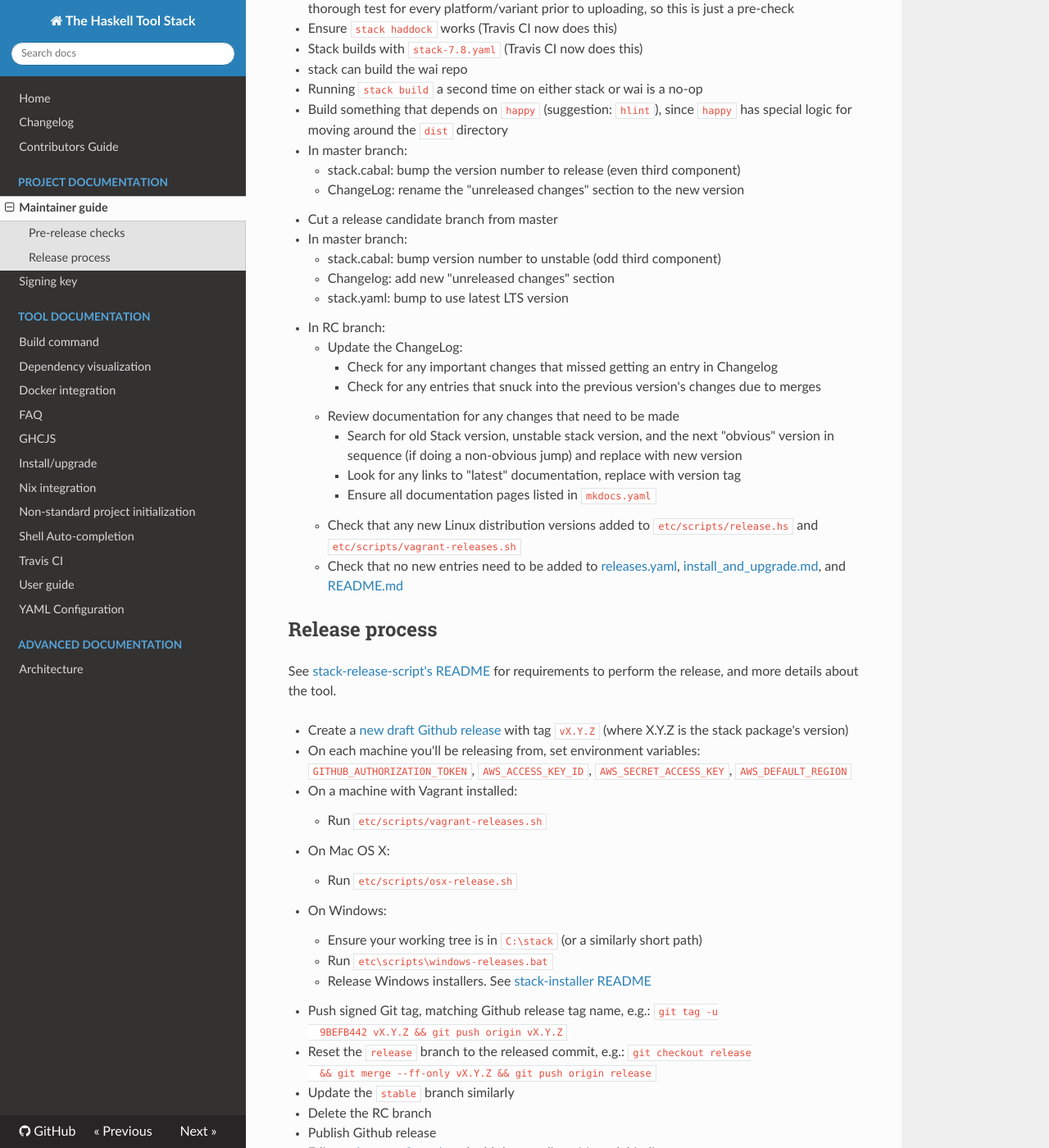
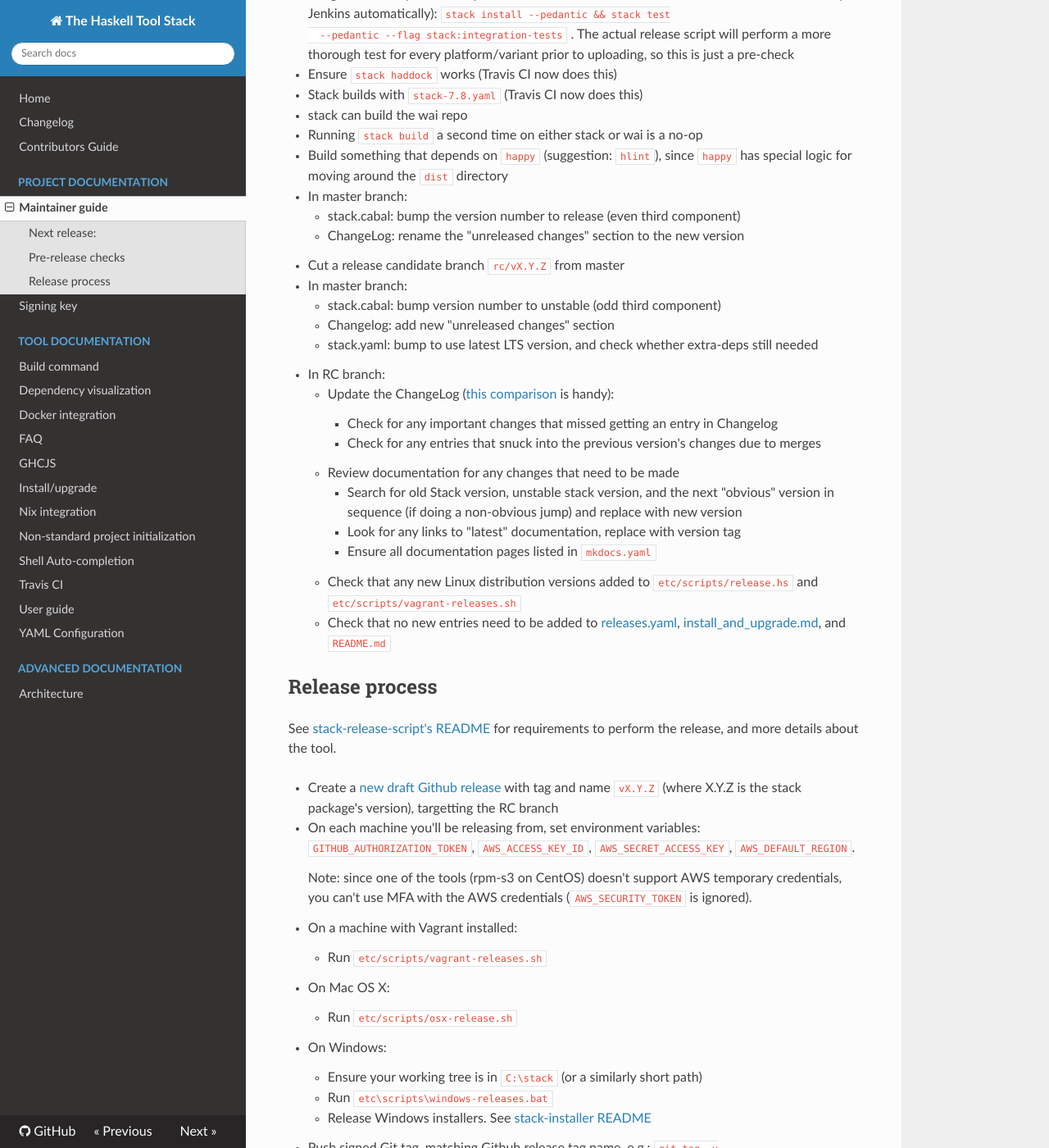
Before and after one commit to commercialhaskell/stack, an MkDocs documentation site: the page built from doc/MAINTAINER_GUIDE.md, in a window 1280 px wide and 1400 px high, scrolled down 412 px. Shown: the whole window at 82% size. Built offline with MkDocs 1.6.1, drawn with Linux system fonts in a browser that asks for light colours; nearby versions of some CDN libraries; old or Windows-style settings are respelled for this version of MkDocs; some of the changed text lies outside the part shown.

Commit message:
Update MAINTAINER_GUIDE

```diff
--- a/doc/MAINTAINER_GUIDE.md
+++ b/doc/MAINTAINER_GUIDE.md
@@ -1,12 +1,15 @@
 # Maintainer guide
+
+## Next release:
+
+* Integrate FreeBSD binaries and packages
+  [#1253](https://github.com/commercialhaskell/stack/issues/1253#issuecomment-185993240)
 
 ## Pre-release checks
 
 The following should be tested minimally before a release is considered good
 to go:
 
-* After GHC 8.0: maybe switch to Debian 8 and CentOS 6.7 Vagrant boxes for
-  building Stack binaries (to match GHC bindists) and drop support for Debian 7.
 * Ensure `release` and `stable` branches merged to `master`
 * Integration tests pass on a representative Windows, Mac OS X, and Linux (Linux
   is handled by Jenkins automatically): `stack install --pedantic && stack test
@@ -23,13 +26,16 @@
     * stack.cabal: bump the version number to release (even third
       component)
     * ChangeLog: rename the "unreleased changes" section to the new version
-* Cut a release candidate branch from master
+* Cut a release candidate branch `rc/vX.Y.Z` from master
 * In master branch:
     * stack.cabal: bump version number to unstable (odd third component)
     * Changelog: add new "unreleased changes" section
-    * stack.yaml: bump to use latest LTS version
+    * stack.yaml: bump to use latest LTS version, and check whether extra-deps
+      still needed
 * In RC branch:
-    * Update the ChangeLog:
+    * Update the ChangeLog
+      ([this comparison](https://github.com/commercialhaskell/stack/compare/release...master)
+      is handy):
         * Check for any important changes that missed getting an entry in Changelog
         * Check for any entries that snuck into the previous version's changes
           due to merges
@@ -45,7 +51,7 @@
       [releases.yaml](https://github.com/fpco/stackage-content/blob/master/stack/releases.yaml),
       [install_and_upgrade.md](https://github.com/commercialhaskell/stack/blob/master/doc/install_and_upgrade.md),
       and
-      [README.md](https://github.com/commercialhaskell/stack/blob/master/README.md)
+      `README.md`
 
 ## Release process
 
@@ -55,11 +61,16 @@
 
 * Create a
   [new draft Github release](https://github.com/commercialhaskell/stack/releases/new)
-  with tag `vX.Y.Z` (where X.Y.Z is the stack package's version)
+  with tag and name `vX.Y.Z` (where X.Y.Z is the stack package's version), targetting the
+  RC branch
 
 * On each machine you'll be releasing from, set environment variables:
   `GITHUB_AUTHORIZATION_TOKEN`, `AWS_ACCESS_KEY_ID`, `AWS_SECRET_ACCESS_KEY`,
-  `AWS_DEFAULT_REGION`
+  `AWS_DEFAULT_REGION`.
+
+    Note: since one of the tools (rpm-s3 on CentOS) doesn't support AWS temporary
+    credentials, you can't use MFA with the AWS credentials (`AWS_SECURITY_TOKEN`
+    is ignored).
 
 * On a machine with Vagrant installed:
     * Run `etc/scripts/vagrant-releases.sh`
@@ -81,7 +92,7 @@
 
 * Update the `stable` branch similarly
 
-* Delete the RC branch
+* Delete the RC branch (locally and on origin)
 
 * Publish Github release
 
@@ -109,8 +120,8 @@
 
 * Merge any changes made in the RC/release/stable branches to master.
 
+* Announce to haskell-cafe@haskell.org haskell-stack@googlegroups.com
+  commercialhaskell@googlegroups.com mailing lists
+
 * Keep an eye on the
   [Hackage matrix builder](http://matrix.hackage.haskell.org/package/stack)
-
-* Announce to haskell-cafe@haskell.org, haskell-stack@googlegroups.com,
-  commercialhaskell@googlegroups.com mailing lists
```
Also changed, not shown: 1 other file.
